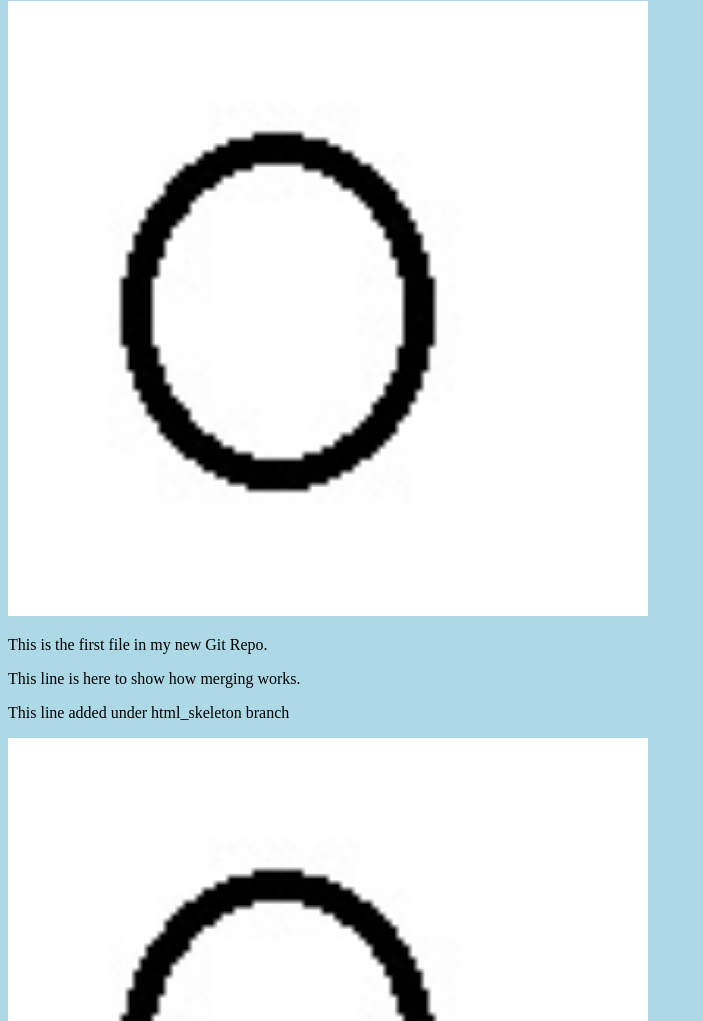
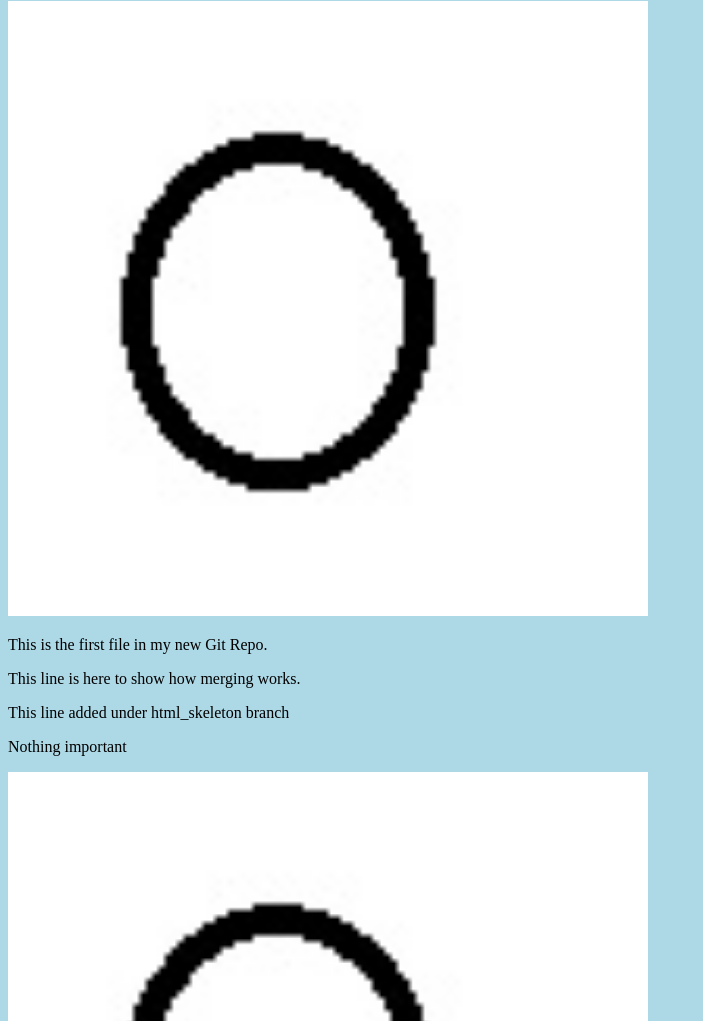
Before and after one commit to mahadehayni/hello-world, a plain HTML site: page index.html in a window 1280 px wide. Shown: the part 79-1100 px from the top of the page, without its empty margins (0-703 px from the left). Drawn offline with Linux system fonts and the light colour scheme.

Commit message:
Update index.html
nothing important
just a test

```diff
--- a/index.html
+++ b/index.html
@@ -11,6 +11,7 @@
 <p>This is the first file in my new Git Repo.</p>
 <p>This line is here to show how merging works.</p>
 <p>This line added under html_skeleton branch</p>
+<p>Nothing important</p>
 <div><img src="img_hello_git.jpg" alt="Hello Git" style="width:100%;max-width:640px"></div>
 
 </body>
```
